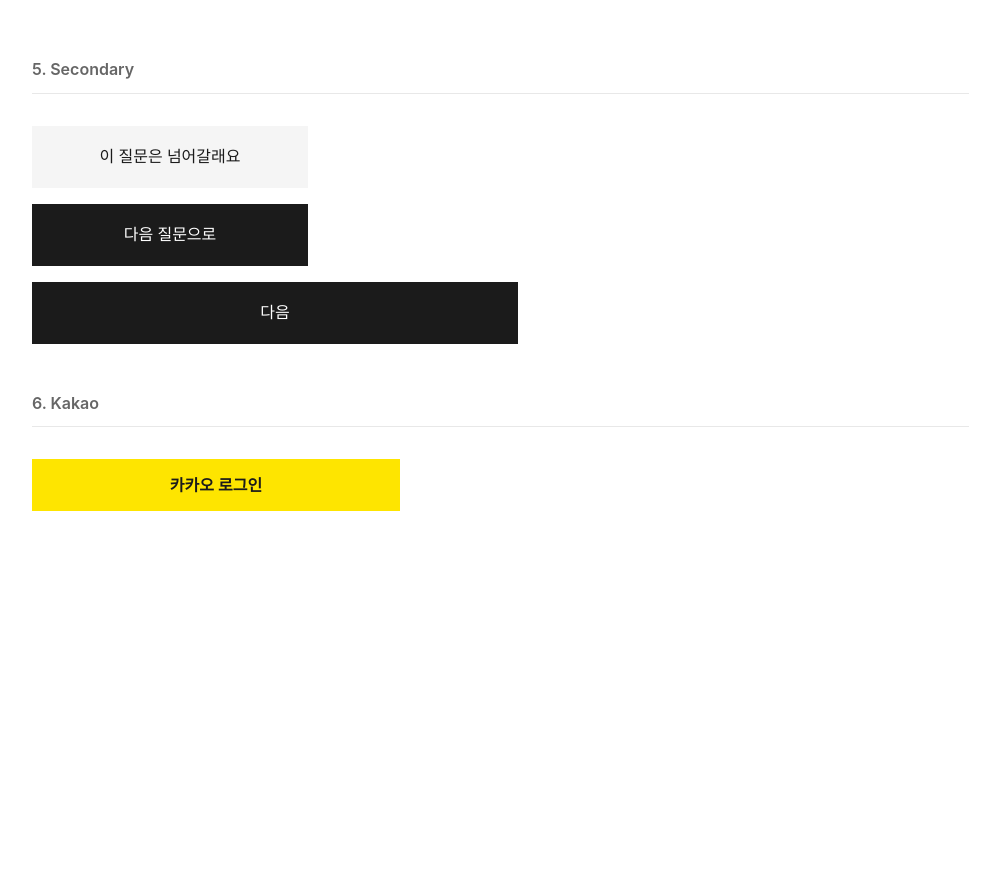
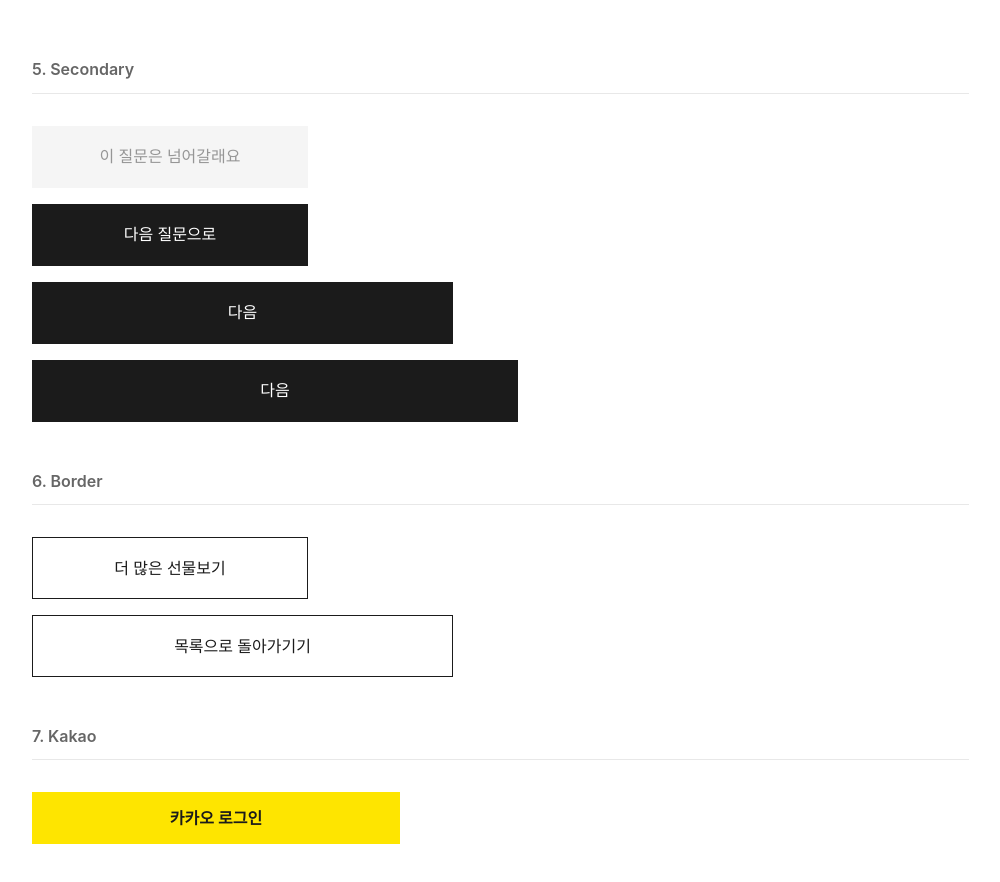
Before and after one commit to MAISON-CADEAU/maison-cadeau, a Next.js app: page /dev/button in a window 1280 px wide. Shown: the part 880-1762 px from the top of the page, without its empty margins (232-1232 px from the left). Before the commit the page ends 1487 px from the top, so only its background shows below. Built offline with nearby package versions, Linux system fonts and the light colour scheme; a web font is replaced by a local one.

Commit message:
style: Button 컴포넌트 varaints 추가 및 수정 -gray variant 스타일 수정 -border-sm, border-lg variant 추가

```diff
--- a/src/app/dev/button/page.tsx
+++ b/src/app/dev/button/page.tsx
@@ -40,11 +40,20 @@
           <Button variant="background-gray">이 질문은 넘어갈래요</Button>
           <Button variant="background-black-sm">다음 질문으로</Button>
           <Button variant="background-black-xl">다음</Button>
+          <Button variant="background-black-2xl">다음</Button>
         </div>
       </div>
 
       <div className={styles.section}>
-        <h2 className={styles.section_title}>6. Kakao</h2>
+        <h2 className={styles.section_title}>6. Border</h2>
+        <div className={styles.col}>
+          <Button variant="border-sm">더 많은 선물보기</Button>
+          <Button variant="border-lg">목록으로 돌아가기기</Button>
+        </div>
+      </div>
+
+      <div className={styles.section}>
+        <h2 className={styles.section_title}>7. Kakao</h2>
         <Button variant="kakao">카카오 로그인</Button>
       </div>
     </>
--- a/src/components/common/button/Button.module.scss
+++ b/src/components/common/button/Button.module.scss
@@ -152,10 +152,11 @@
   background-color: $color-background-2;
   border: 1px solid $color-background-2;
   border-radius: 0;
-  color: $color-text;
+  color: $color-subtext-3;
   font-size: $font-size-body-16;
 
   &:hover {
+    color: $color-text;
     background-color: $color-background;
     border: 1px solid $color-text;
   }
@@ -163,7 +164,8 @@
 
 .button_background_black_sm,
 .button_background_black_lg,
-.button_background_black_xl{
+.button_background_black_xl,
+.button_background_black_2xl {
   background-color: $color-text;
   border-radius: 0;
   border: 1px solid $color-text;
@@ -188,10 +190,39 @@
 }
 
 .button_background_black_xl{
+  width: 421px;
+  height: 62px;
+}
+
+.button_background_black_2xl{
   width: 486px;
   height: 62px;
 }
 
+//Boder button
+.button_border_sm,
+.button_border_lg {
+  background-color: $color-background;
+  border-radius: 0;
+  border: 1px solid $color-text;
+  color: $color-text;
+  font-size: $font-size-body-16;
+
+  &:hover {
+    background-color: $color-text;
+    color: $color-background;
+  }
+}
+
+.button_border_sm {
+  width: 276px;
+  height: 62px;
+}
+
+.button_border_lg {
+  width: 421px;
+  height: 62px;
+}
 // Kakao button
 .button_kakao {
   width: 368px;
--- a/src/components/common/button/Button.tsx
+++ b/src/components/common/button/Button.tsx
@@ -88,7 +88,7 @@
     }
 
     // Secondary buttons (5, 5-1)
-    if (variant === "background-gray" || variant === "background-black-sm" || variant === "background-black-lg" || variant === "background-black-xl") {
+    if (variant === "background-gray" || variant === "background-black-sm" || variant === "background-black-lg" || variant === "background-black-xl" || variant === "background-black-2xl") {
       return (
         <button ref={ref} className={buttonClassNames} style={customStyle} {...props}>
           {children}
@@ -96,7 +96,16 @@
       );
     }
 
-    // Kakao button (6)
+    //
+    if (variant === "border-sm" || variant === "border-lg") {
+      return (
+        <button ref={ref} className={buttonClassNames} style={customStyle} {...props}>
+          {children}
+        </button>
+      );
+    }
+
+    // Kakao button (7)
     if (variant === "kakao") {
       return (
         <button ref={ref} className={buttonClassNames} style={customStyle} {...props}>
--- a/src/components/common/button/Button.types.ts
+++ b/src/components/common/button/Button.types.ts
@@ -1,7 +1,7 @@
 import { type ButtonHTMLAttributes, type ReactNode } from "react";
 
 export interface IButtonProps extends ButtonHTMLAttributes<HTMLButtonElement> {
-  variant: "icon-group" | "arrow-left_bg" | "arrow-right_bg" | "arrow-left" | "arrow-right" | "house" | "primary" | "white" | "background-gray" | "background-black-sm" | "background-black-lg" | "background-black-xl" | "kakao";
+  variant: "icon-group" | "arrow-left_bg" | "arrow-right_bg" | "arrow-left" | "arrow-right" | "house" | "primary" | "white" | "background-gray" | "background-black-sm" | "background-black-lg" | "background-black-xl" | "background-black-2xl" | "border-sm" | "border-lg" | "kakao";
   children?: ReactNode;
   width?: string | number;
   height?: string | number;
```
